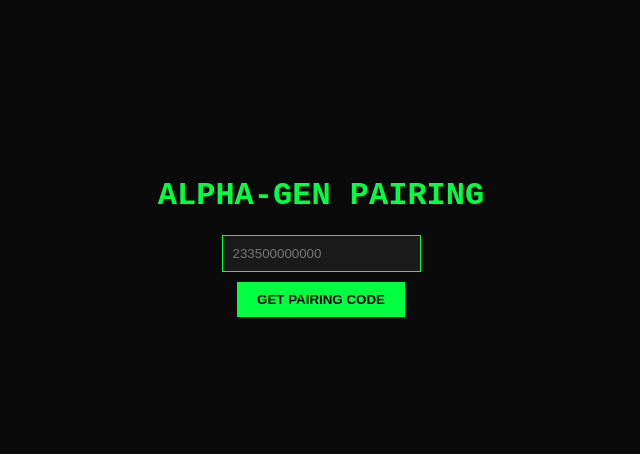
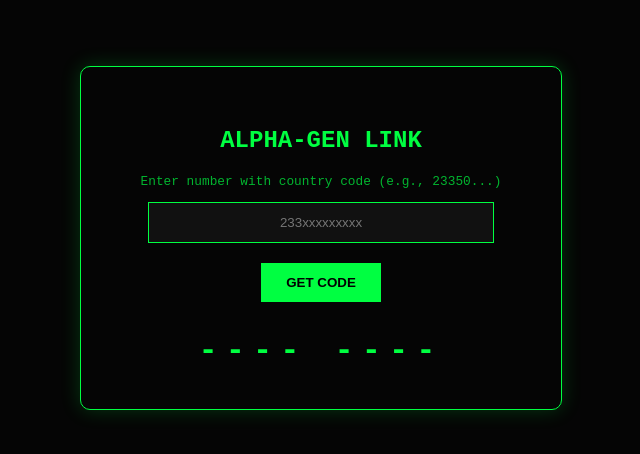
Before and after one commit to darlingtonofori/Alpha-gen, a website: page public/index.html in a window 1280 px wide. Shown: the part 162-616 px from the top of the page, without its empty margins (319-959 px from the left). Drawn offline with Linux system fonts and the light colour scheme.

Commit message:
Update index.html

```diff
--- a/public/index.html
+++ b/public/index.html
@@ -1,27 +1,44 @@
 <!DOCTYPE html>
-<html lang="en">
+<html>
 <head>
+    <title>ALPHA-GEN | Link</title>
+    <meta name="viewport" content="width=device-width, initial-scale=1.0">
     <style>
-        body { background: #0a0a0a; color: #00ff41; font-family: 'Courier New', monospace; display: flex; flex-direction: column; align-items: center; justify-content: center; height: 100vh; }
-        input { background: #1a1a1a; border: 1px solid #00ff41; color: #fff; padding: 10px; margin-bottom: 10px; }
-        button { background: #00ff41; color: #000; padding: 10px 20px; border: none; cursor: pointer; font-weight: bold; }
-        #code-display { font-size: 2rem; margin-top: 20px; letter-spacing: 5px; }
+        body { background: #050505; color: #00ff41; font-family: 'Courier New', monospace; display: flex; flex-direction: column; align-items: center; justify-content: center; height: 100vh; margin: 0; }
+        .container { border: 1px solid #00ff41; padding: 40px; border-radius: 10px; box-shadow: 0 0 20px #00ff4133; text-align: center; width: 90%; max-width: 400px; }
+        input { background: #111; border: 1px solid #00ff41; color: #fff; padding: 12px; width: 80%; margin-bottom: 20px; text-align: center; }
+        button { background: #00ff41; color: #000; padding: 12px 25px; border: none; font-weight: bold; cursor: pointer; text-transform: uppercase; }
+        button:hover { background: #00cc33; }
+        #result { margin-top: 30px; font-size: 2rem; letter-spacing: 8px; font-weight: bold; }
+        p { font-size: 0.8rem; opacity: 0.7; }
     </style>
 </head>
 <body>
-    <h1>ALPHA-GEN PAIRING</h1>
-    <input type="text" id="number" placeholder="233500000000">
-    <button onclick="getCode()">GET PAIRING CODE</button>
-    <div id="code-display"></div>
+    <div class="container">
+        <h2>ALPHA-GEN LINK</h2>
+        <p>Enter number with country code (e.g., 23350...)</p>
+        <input type="text" id="num" placeholder="233xxxxxxxxx">
+        <br>
+        <button onclick="getCode()">Get Code</button>
+        <div id="result">---- ----</div>
+    </div>
 
     <script>
         async function getCode() {
-            const num = document.getElementById('number').value;
-            const display = document.getElementById('code-display');
-            display.innerText = "GENERATING...";
-            const res = await fetch(`/get-code?number=${num}`);
-            const data = await res.json();
-            display.innerText = data.code || "ERROR";
+            const num = document.getElementById('num').value;
+            const resDiv = document.getElementById('result');
+            resDiv.innerText = "WAIT...";
+            try {
+                const response = await fetch(`/get-code?number=${num}`);
+                const data = await response.json();
+                if (data.code) {
+                    resDiv.innerText = data.code;
+                } else {
+                    resDiv.innerText = "ERROR";
+                }
+            } catch (err) {
+                resDiv.innerText = "RETRY";
+            }
         }
     </script>
 </body>
```
